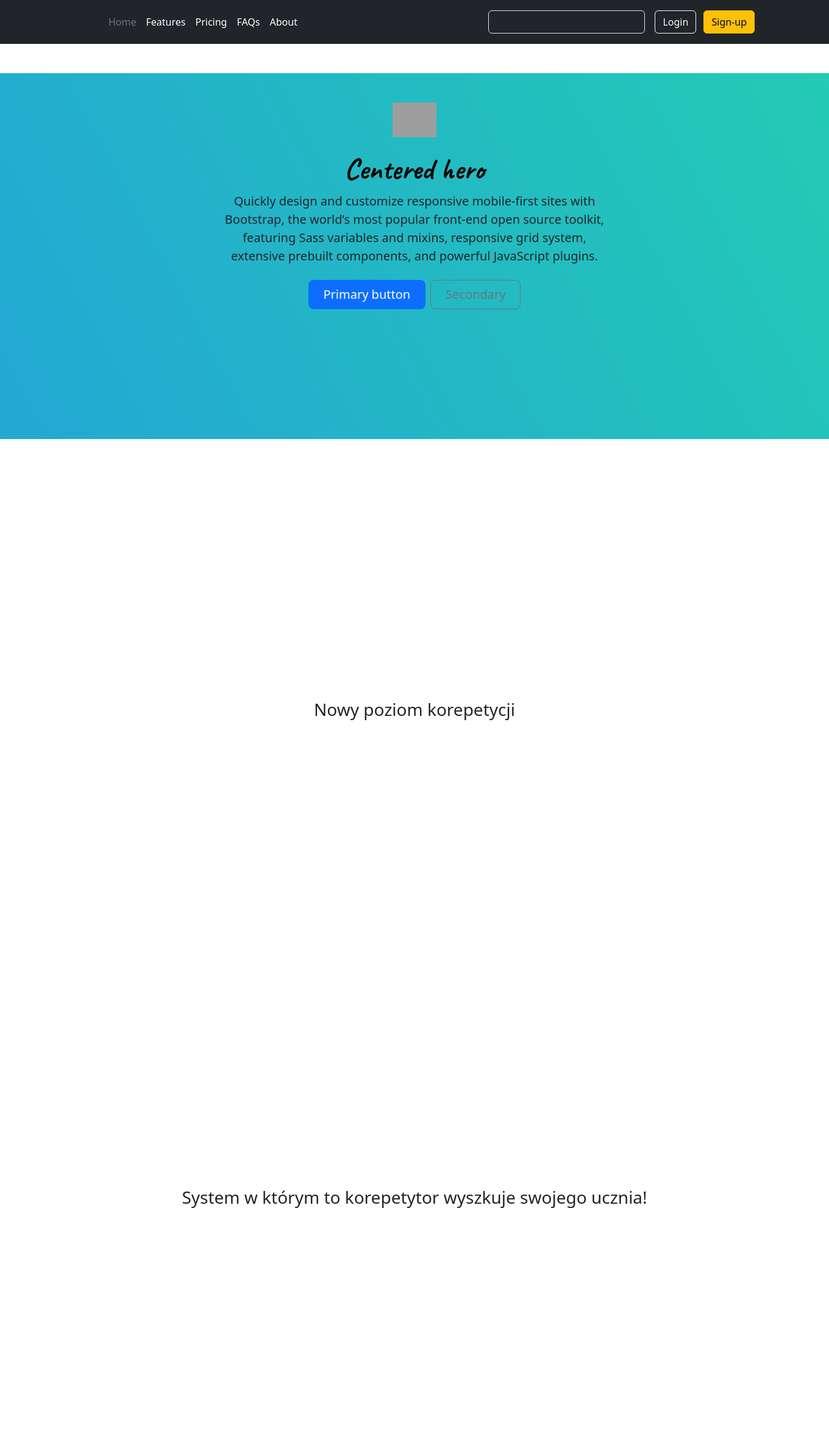
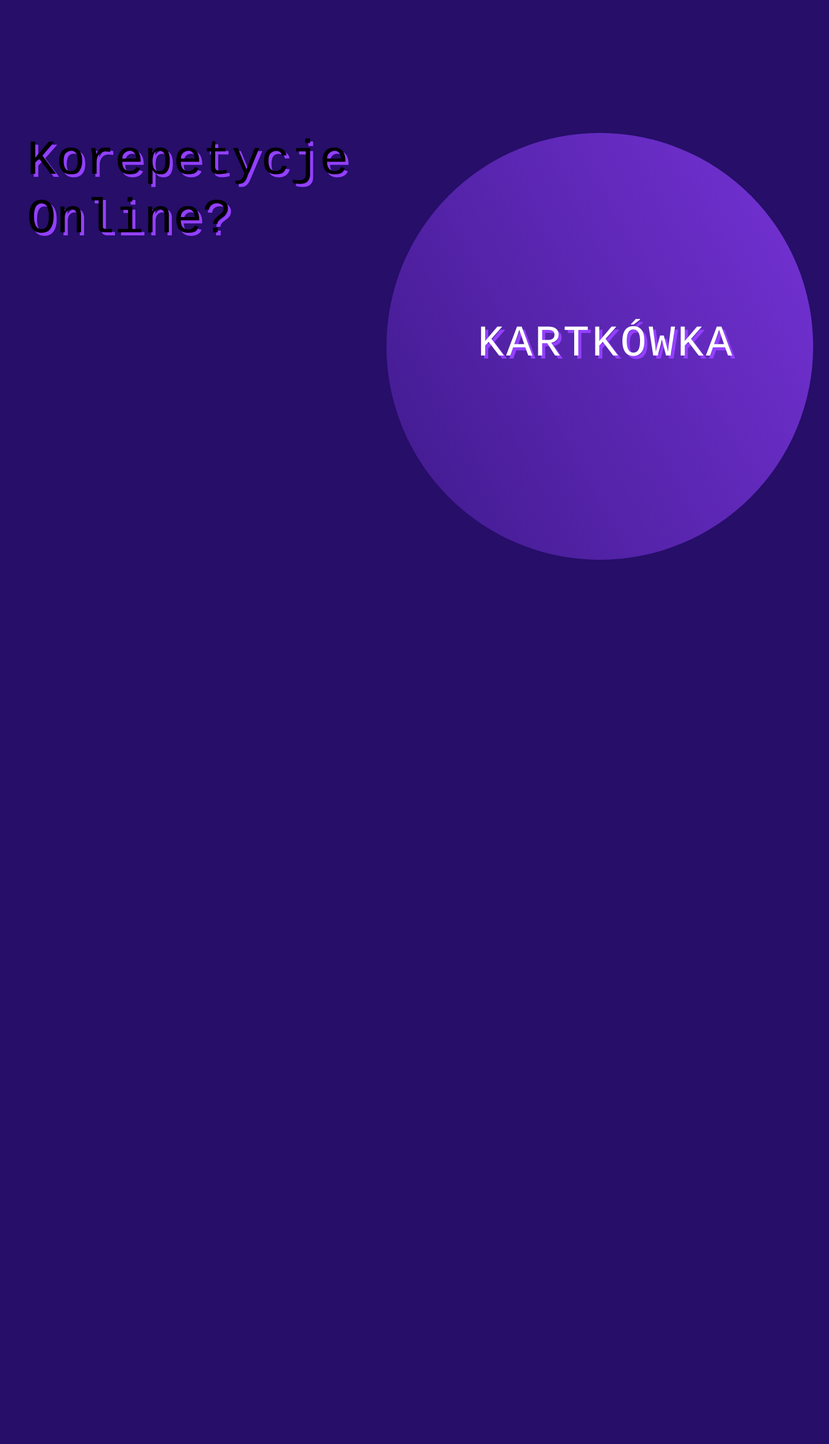
Before and after one commit to neuropython/Korepetycje-strona-internetowa, a Flask app: page / in a window 1360 px wide. Shown: the whole page at 61% size. After the commit the page ends 918 px from the top, so only its background shows below. Run offline with Flask 3, Linux system fonts and the light colour scheme; some libraries are stand-ins or nearby versions; some web fonts are replaced; grey boxes are pictures that could not be loaded.

Commit message:
whole new idea but better

```diff
--- a/static/css/style.css
+++ b/static/css/style.css
@@ -1,14 +1,12 @@
-body {
-  background-color: #F8F0E5;
-  color: #0F2C59;
-
-}
-
-section{
+section {
   display: grid;
   place-items: center;
   align-self: center;
   min-height: 100vh;
+}
+
+.custom-background {
+  background-color: #260E69; /* Zmiana koloru tła na czarny */
 }
 
 .hidden {
@@ -17,32 +15,58 @@ section{
   transform: translateX(-100%);
   transition: all 1s;
 }
-.show{
+
+.show {
   opacity: 1;
   filter: blur(0);
   transform: translateX(0);
-
 }
 
-@media(prefers-reduced-motion){
-  .hidden{
+@media (prefers-reduced-motion) {
+  .hidden {
     transition: none;
   }
 }
 
+
+
+/* fonts */
 h1 {
-  font-family: 'Caveat' ;font-size: 22px;
+  font-family: "Gagalin", Courier;
+  font-size: 22px;
+  color: white;
+  text-shadow: 5px 5px #9340FF;
+  align-self: right;
+}
+h3 {
+  color: white;
+  font-family: "Caveat", Courier;
+}
+h2 {
+  color: white;
+  font-family: "Quicksand", Courier;
+}
+/* fonts */
+
+
+
+/* gradient */
+.gradient-background {
+  height: 600px;
+  background: linear-gradient(62deg, #1F41BB, #260E69, #9340FF,);
+  animation: gradient 15s ease infinite;
+  background-size: 400% 400%;
+}
+
+.custom-shape{
+  height: 600px;
+  background: linear-gradient(62deg, #1F41BB, #260E69, #9340FF);
+  animation: gradient 15s ease infinite;
+  background-size: 400% 400%;
 }
 
 
-#gradient-background {
-  height: 600px;
-   background: linear-gradient(62deg, #EE7752, #E73C7E, #23A6D5, #23D5AB);
-     animation: gradient 15s ease infinite;
-      background-size: 400% 400%;
-
-}
-@-webkit-keyframes gradient{
+@-webkit-keyframes gradient {
   0% {
     background-position: 0 50%;
   }
@@ -50,10 +74,11 @@ h1 {
     background-position: 100% 50%;
   }
   100% {
-     background-position: 0% 50%;
+    background-position: 0% 50%;
   }
 }
-@keyframes gradient{
+
+@keyframes gradient {
   0% {
     background-position: 0 50%;
   }
@@ -61,6 +86,112 @@ h1 {
     background-position: 100% 50%;
   }
   100% {
-     background-position: 0% 50%;
+    background-position: 0% 50%;
   }
 }
+/* gradient */
+
+
+/* circle */
+.circle {
+  position: relative;
+  height: 700px;
+  width: 700px;
+  border-radius: 50%;
+  display: inline-flex;
+  vertical-align: top;
+  justify-content: center;
+  align-items: center;
+  overflow: hidden;
+  text-decoration: none;
+  border: 0;
+  margin: 10px;
+}
+
+.circle:hover:after {
+  opacity: 1;
+  color: transparent;
+}
+
+.circle:hover {
+  color: transparent;
+}
+
+.ccont {
+  display: inline-block;
+  margin: 10px;
+}
+
+.ccont:hover {
+  color: transparent;
+}
+/* circle */
+
+
+
+
+/* padding into a main text */
+
+.mt-0 {
+  margin-top: 0 !important;
+}
+
+.ml-1 {
+  margin-left: ($spacer * .25) !important;
+}
+
+.px-2 {
+  padding-left: ($spacer * .5) !important;
+  padding-right: ($spacer * .5) !important;
+}
+
+.p-3 {
+  padding: $spacer !important;
+}
+
+/* padding into a main text */
+
+
+
+/* circle text rotation */
+.is-hidden {
+  display: none !important;
+}
+.PageBackToWork {
+  display: flex;
+  justify-content: center;
+  align-items: center;
+  height: 100vh;
+  color: white;
+
+  font-family: 'Roboto', sans-serif;
+  font-weight: bold;
+}
+.PageBackToWork-heading {
+  text-transform: uppercase;
+  letter-spacing: 0.05em;
+  font-size: calc(56px + (72 - 56) * ((100vw - 480px) / (1200 - 480)));
+}
+@media (min-width: 1200px) {
+  .PageBackToWork-heading {
+    font-size: 72px;
+  }
+}
+.PageBackToWork-heading-rotationTextContainer {
+  position: relative;
+}
+.PageBackToWork-heading-rotationText {
+  display: inline-block;
+  position: relative;
+}
+.PageBackToWork-heading-rotationText.is-inactive {
+  position: absolute;
+  right: 0;
+  bottom: 100%;
+}
+.PageBackToWork-heading-itText {
+  display: inline-block;
+  font-size: 70px;
+  padding-right: 20px;
+}
+/* circle text rotation */
--- a/templates/header.html
+++ b/templates/header.html
@@ -7,62 +7,11 @@
     <link rel="stylesheet" href="../static/css/style.css" />
     <script defer src="../static/js/app.js"></script>
     <title>Document</title>
-    <style>
-      @import url("https://fonts.googleapis.com/css2?family=Caveat:wght@700&display=swap");
-    </style>
+    <link href="https://fonts.cdnfonts.com/css/gagalin" rel="stylesheet">
     {{ bootstrap.load_css() }}
   </head>
 
   <body>
-    <header class="p-3 text-bg-dark">
-      <div class="gradient-background">
-        <div class="container">
-          <div
-            class="d-flex flex-wrap align-items-center justify-content-center justify-content-lg-start"
-          >
-            <a
-              href="/"
-              class="d-flex align-items-center mb-2 mb-lg-0 text-white text-decoration-none"
-            >
-              <svg
-                class="bi me-2"
-                width="40"
-                height="32"
-                role="img"
-                aria-label="Bootstrap"
-              >
-                <use xlink:href="#bootstrap"></use>
-              </svg>
-            </a>
 
-            <ul
-              class="nav col-12 col-lg-auto me-lg-auto mb-2 justify-content-center mb-md-0"
-            >
-              <li><a href="#" class="nav-link px-2 text-secondary">Home</a></li>
-              <li><a href="#" class="nav-link px-2 text-white">Features</a></li>
-              <li><a href="#" class="nav-link px-2 text-white">Pricing</a></li>
-              <li><a href="#" class="nav-link px-2 text-white">FAQs</a></li>
-              <li><a href="#" class="nav-link px-2 text-white">About</a></li>
-            </ul>
-
-            <form class="col-12 col-lg-auto mb-3 mb-lg-0 me-lg-3" role="search">
-              <input
-                type="search"
-                class="form-control form-control-dark text-bg-dark"
-                placeholder="Search..."
-                aria-label="Search"
-              />
-            </form>
-
-            <div class="text-end">
-              <button type="button" class="btn btn-outline-light me-2">
-                Login
-              </button>
-              <button type="button" class="btn btn-warning">Sign-up</button>
-            </div>
-          </div>
-        </div>
-      </div>
-    </header>
   </body>
 </html>
--- a/templates/index.html
+++ b/templates/index.html
@@ -1,21 +1,34 @@
 {% include "header.html" %}
-<div class="px-4 py-5 my-5 text-center" id="gradient-background">
-  <img class="d-block mx-auto mb-4" src="/docs/5.3/assets/brand/bootstrap-logo.svg" alt="" width="72" height="57">
-  <h1 class="display-5 fw-bold text-body-emphasis">Centered hero</h1>
-  <div class="col-lg-6 mx-auto">
-    <p class="lead mb-4">Quickly design and customize responsive mobile-first sites with Bootstrap, the world’s most popular front-end open source toolkit, featuring Sass variables and mixins, responsive grid system, extensive prebuilt components, and powerful JavaScript plugins.</p>
-    <div class="d-grid gap-2 d-sm-flex justify-content-sm-center">
-      <button type="button" class="btn btn-primary btn-lg px-4 gap-3">Primary button</button>
-      <button type="button" class="btn btn-outline-secondary btn-lg px-4">Secondary</button>
-    </div>
-  </div>
+<body class="custom-background">
+<div class="px-4 py-5 my-5 text-center" >
+  <!-- the main text on page -->
 </div>
+<div class="d-flex bd-highlight px-2">
+  <div class="p-2 flex-grow-1 bd-highlight"> <div class="p-2 bd-highlight"><div class="p-2 flex-fill bd-highlight"><h1 class="display-1 text-body-emphasis container " >Korepetycje Online?</h1></div></div>
 </div>
-    <section class="hidden"></sectionclass><h3>Nowy poziom korepetycji</h3></section>
+  <div class="p-2 bd-highlight"><div class="p-2 bd-highlight"><div class="circle circle-lg bg-secondary custom-shape">
+    <small><div class="PageBackToWork class="custom-background"">
+      <span id="hero-it-text" class="PageBackToWork-heading-itText"></span>
+      <h1 id="hero-rotating-text" class="PageBackToWork-heading">
+      <span class="PageBackToWork-heading-rotationTextContainer">
+        <span data-hero-rotating-text class="PageBackToWork-heading-rotationText">Egzamin</span>
+        <span data-hero-rotating-text class="PageBackToWork-heading-rotationText is-hidden is-inactive">Matura</span>
+        <span data-hero-rotating-text class="PageBackToWork-heading-rotationText is-hidden is-inactive">Sprawdzian</span>
+        <span data-hero-rotating-text class="PageBackToWork-heading-rotationText is-hidden is-inactive">Kolokwium</span>
+        <span data-hero-rotating-text class="PageBackToWork-heading-rotationText is-hidden is-inactive">Kartkówka</span>
+        <span data-hero-rotating-text class="PageBackToWork-heading-rotationText is-hidden is-inactive">Egzamin</span>
+        <span data-hero-rotating-text class="PageBackToWork-heading-rotationText is-hidden is-inactive">Konkursy</span>
+        <span data-hero-rotating-text class="PageBackToWork-heading-rotationText is-hidden is-inactive">Olimpiady</span>
+      </span>
+    </div></small>
+  </div></div>
+</div>
+  <!-- text that need to be added but not now -->
+  <!-- <section class="hidden"></sectionclass><h3>Nowy poziom korepetycji</h3></section>
 
     <section class="hidden">
       <h3>System w którym to korepetytor wyszkuje swojego ucznia!</h3>
-    </section>
+    </section> -->
     <meta charset="UTF-8" />
     <title>Hover Liquid Button</title>
     <script src="scripts/index.js"></script>
```
Also changed, not shown: static/js/app.js (+73 -0 lines).
